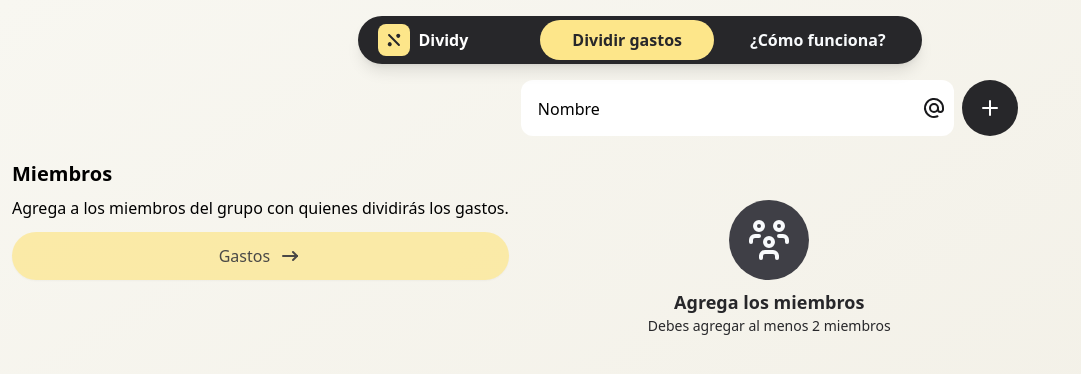
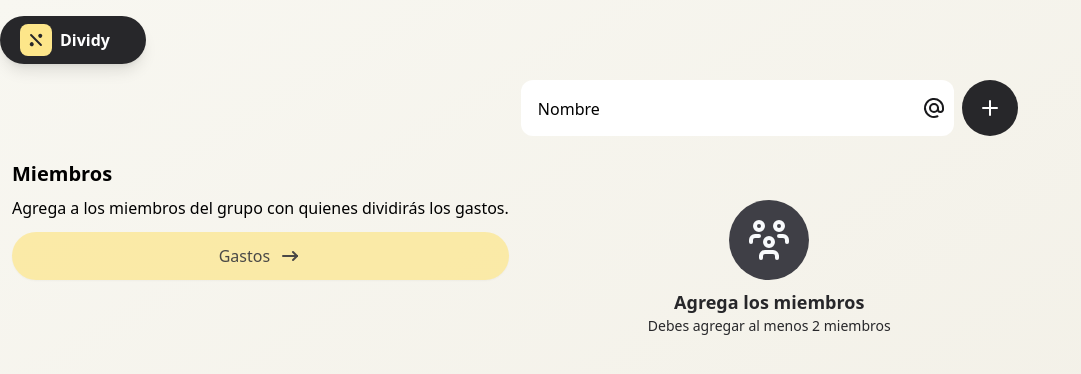
Before and after one commit to nicosmico/dividy-frontend, a React (Vite) app: page /split-bills/members in a window 1280 px wide. Shown: the top 374 px of the page, without its empty margins (0-1081 px from the left). Built offline with nearby package versions, Linux system fonts and the light colour scheme.

Commit message:
feat: Fix header in mobile

```diff
--- a/src/components/layout/Header.tsx
+++ b/src/components/layout/Header.tsx
@@ -9,12 +9,12 @@ export interface NavigationLink {
 }
 
 const navLinks: NavigationLink[] = [
-  { text: 'Dividir gastos', href: '/split-bills' },
-  { text: '¿Cómo funciona?', href: '/how-it-works' },
+  // { text: 'Dividir gastos', href: '/split-bills' },
+  // { text: '¿Cómo funciona?', href: '/how-it-works' },
 ];
 export function Header() {
   return (
-    <header className='flex w-fit items-center justify-between gap-10 rounded-full bg-zinc-800 p-1 shadow-lg'>
+    <header className='flex w-full items-center justify-center gap-10 rounded-b-2xl bg-zinc-800 p-1 shadow-lg md:w-fit md:rounded-full'>
       <Link
         to='/'
         className='flex items-center gap-2 rounded-full py-1 pl-4 pr-8 font-semibold text-white transition hover:bg-zinc-700 hover:text-slate-50 active:scale-95'
@@ -23,6 +23,7 @@ export function Header() {
         <p>Dividy</p>
       </Link>
 
+      {!!navLinks.length && (
         <nav>
           <ul className='flex gap-1'>
             {navLinks.map((link) => (
@@ -42,6 +43,7 @@ export function Header() {
             ))}
           </ul>
         </nav>
+      )}
     </header>
   );
 }
--- a/src/components/layout/RootLayout.tsx
+++ b/src/components/layout/RootLayout.tsx
@@ -1,20 +1,13 @@
 import { Outlet } from 'react-router-dom';
 import { Container } from 'src/components/ui';
-import { useBreakpoint } from 'src/hooks/useBreakpoint';
 import { Header } from '.';
 
 export function RootLayout() {
-  const { md } = useBreakpoint();
-
   return (
     <>
-      {/* Header */}
-      {md && (
-        <Container className='sticky top-4 z-10 mt-4 flex justify-center'>
-          <Header />
-        </Container>
-      )}
-
+      <Container className='top-3 z-10 flex justify-center px-0 md:mt-4 md:justify-start'>
+        <Header />
+      </Container>
       <Outlet />
     </>
   );
--- a/src/features/split-bills/components/MemberList.tsx
+++ b/src/features/split-bills/components/MemberList.tsx
@@ -27,7 +27,7 @@ export function MemberList({ members, onEdit, onDelete }: Props) {
             className='flex items-center justify-between'
             onClick={() => onEdit(member)}
           >
-            <div className='flex min-w-0 items-center gap-4'>
+            <div className='flex w-full items-center gap-4'>
               <img
                 className='max-w-[50px] rounded-full bg-zinc-200 p-0.5'
                 src={member.picture}
```
Lines whose indentation alone changed are shown as unchanged.
